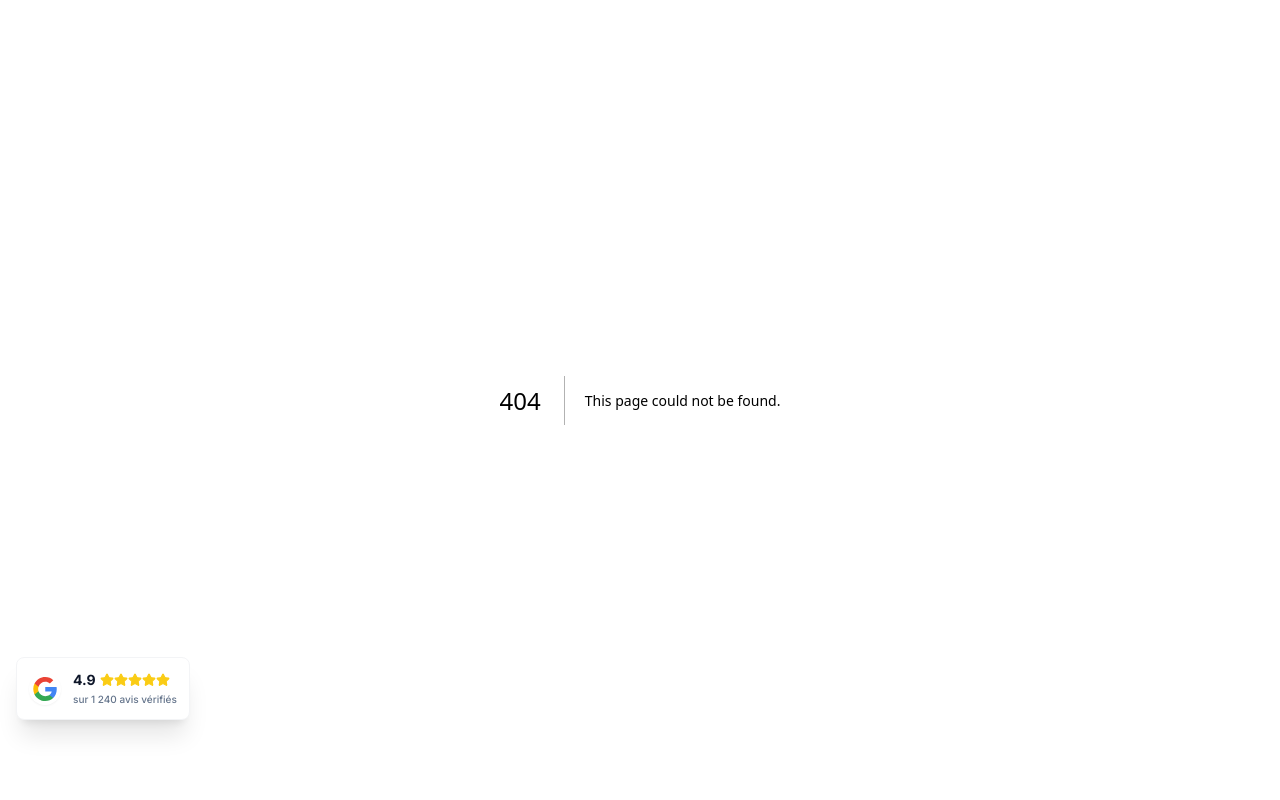
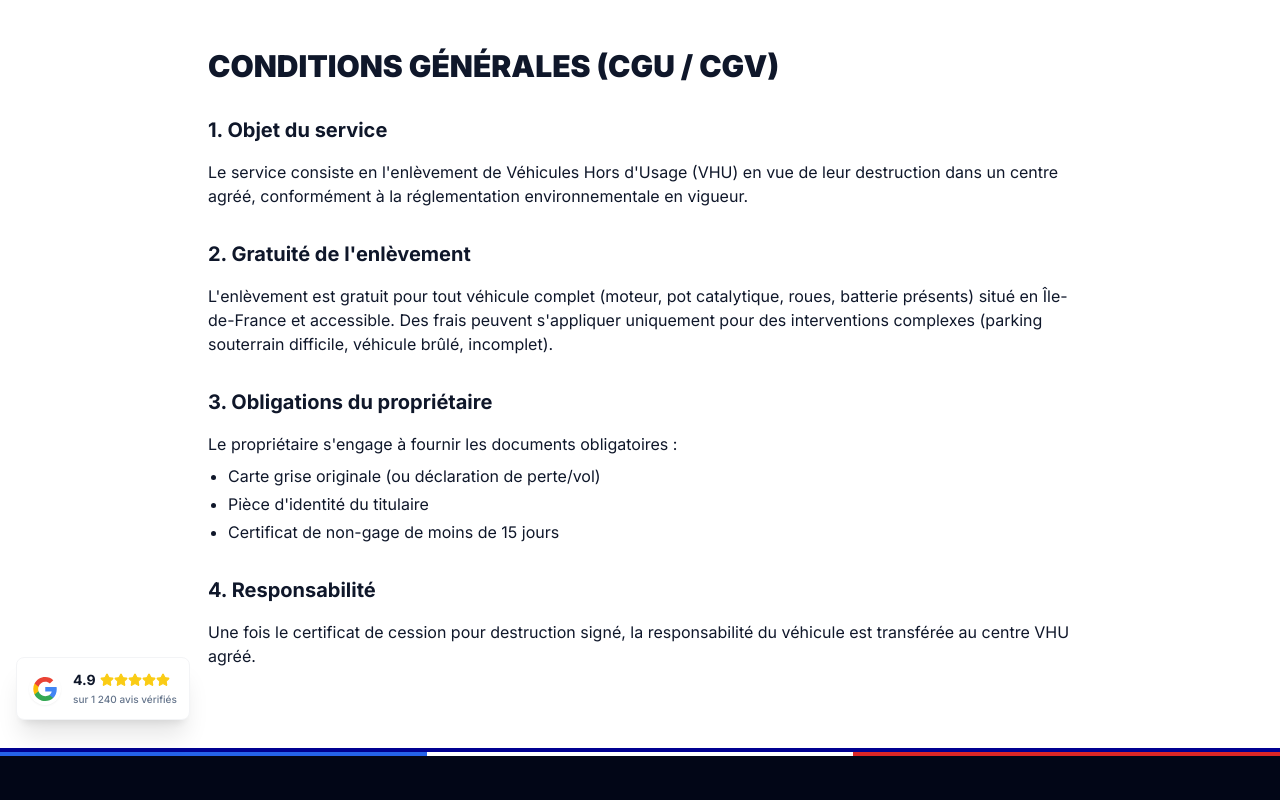
Before and after one commit to Ryn-95/Epaviste_Pro_Vhu, a Next.js app: page /cgv in a window 1280 px wide. Before the commit this address had no page. Shown: the top 800 px of the page. Built offline with nearby package versions, Linux system fonts and the light colour scheme; grey boxes are pictures that could not be loaded.

Commit message:
feat: add legal pages to fix security warning and improve trust

```diff
--- /dev/null
+++ b/src/app/cgv/page.tsx
@@ -0,0 +1,40 @@
+import { Metadata } from 'next';
+
+export const metadata: Metadata = {
+  title: 'CGV / CGU | Épaviste Pro VHU',
+  description: 'Conditions Générales d\'Utilisation et de Service.',
+  robots: 'noindex, nofollow'
+};
+
+export default function CGV() {
+  return (
+    <div className="max-w-4xl mx-auto px-4 py-12 prose prose-slate">
+      <h1 className="text-3xl font-black mb-8 uppercase text-slate-900">Conditions Générales (CGU / CGV)</h1>
+
+      <section className="mb-8">
+        <h2 className="text-xl font-bold mb-4">1. Objet du service</h2>
+        <p>Le service consiste en l'enlèvement de Véhicules Hors d'Usage (VHU) en vue de leur destruction dans un centre agréé, conformément à la réglementation environnementale en vigueur.</p>
+      </section>
+
+      <section className="mb-8">
+        <h2 className="text-xl font-bold mb-4">2. Gratuité de l'enlèvement</h2>
+        <p>L'enlèvement est gratuit pour tout véhicule complet (moteur, pot catalytique, roues, batterie présents) situé en Île-de-France et accessible. Des frais peuvent s'appliquer uniquement pour des interventions complexes (parking souterrain difficile, véhicule brûlé, incomplet).</p>
+      </section>
+
+      <section className="mb-8">
+        <h2 className="text-xl font-bold mb-4">3. Obligations du propriétaire</h2>
+        <p>Le propriétaire s'engage à fournir les documents obligatoires :</p>
+        <ul className="list-disc pl-5 mt-2 space-y-1">
+          <li>Carte grise originale (ou déclaration de perte/vol)</li>
+          <li>Pièce d'identité du titulaire</li>
+          <li>Certificat de non-gage de moins de 15 jours</li>
+        </ul>
+      </section>
+
+      <section className="mb-8">
+        <h2 className="text-xl font-bold mb-4">4. Responsabilité</h2>
+        <p>Une fois le certificat de cession pour destruction signé, la responsabilité du véhicule est transférée au centre VHU agréé.</p>
+      </section>
+    </div>
+  );
+}
--- /dev/null
+++ b/src/app/mentions-legales/page.tsx
@@ -0,0 +1,42 @@
+import { Metadata } from 'next';
+
+export const metadata: Metadata = {
+  title: 'Mentions Légales | Épaviste Pro VHU',
+  description: 'Mentions légales et informations juridiques de notre service d\'enlèvement d\'épaves agréé VHU.',
+  robots: 'noindex, nofollow'
+};
+
+export default function MentionsLegales() {
+  return (
+    <div className="max-w-4xl mx-auto px-4 py-12 prose prose-slate">
+      <h1 className="text-3xl font-black mb-8 uppercase text-slate-900">Mentions Légales</h1>
+
+      <section className="mb-8">
+        <h2 className="text-xl font-bold mb-4">1. Éditeur du site</h2>
+        <p>Le site <strong>Epaviste Pro VHU</strong> est édité par une entreprise spécialisée dans l'enlèvement et la destruction de véhicules hors d'usage.</p>
+        <ul className="list-disc pl-5 mt-2 space-y-1">
+          <li><strong>Siège social :</strong> Île-de-France</li>
+          <li><strong>Agrément VHU :</strong> PR 920001 B</li>
+          <li><strong>Email :</strong> contact@epavisteprovhu.fr</li>
+          <li><strong>Téléphone :</strong> 06 95 29 77 85</li>
+        </ul>
+      </section>
+
+      <section className="mb-8">
+        <h2 className="text-xl font-bold mb-4">2. Hébergement</h2>
+        <p>Le site est hébergé par Vercel Inc.</p>
+        <p>Adresse : 340 S Lemon Ave #4133 Walnut, CA 91789, USA</p>
+      </section>
+
+      <section className="mb-8">
+        <h2 className="text-xl font-bold mb-4">3. Propriété intellectuelle</h2>
+        <p>L'ensemble de ce site relève de la législation française et internationale sur le droit d'auteur et la propriété intellectuelle. Tous les droits de reproduction sont réservés.</p>
+      </section>
+
+      <section className="mb-8">
+        <h2 className="text-xl font-bold mb-4">4. Agrément VHU</h2>
+        <p>Conformément aux articles R.543-153 et suivants du Code de l'environnement, nous disposons de l'agrément préfectoral VHU n° PR 920001 B nous autorisant à prendre en charge les véhicules destinés à la destruction.</p>
+      </section>
+    </div>
+  );
+}
--- /dev/null
+++ b/src/app/politique-confidentialite/page.tsx
@@ -0,0 +1,46 @@
+import { Metadata } from 'next';
+
+export const metadata: Metadata = {
+  title: 'Politique de Confidentialité | Épaviste Pro VHU',
+  description: 'Notre politique de protection des données personnelles (RGPD).',
+  robots: 'noindex, nofollow'
+};
+
+export default function PolitiqueConfidentialite() {
+  return (
+    <div className="max-w-4xl mx-auto px-4 py-12 prose prose-slate">
+      <h1 className="text-3xl font-black mb-8 uppercase text-slate-900">Politique de Confidentialité</h1>
+
+      <section className="mb-8">
+        <h2 className="text-xl font-bold mb-4">1. Collecte des données</h2>
+        <p>Nous collectons uniquement les données nécessaires au traitement de votre demande d'enlèvement d'épave :</p>
+        <ul className="list-disc pl-5 mt-2 space-y-1">
+          <li>Nom et prénom</li>
+          <li>Numéro de téléphone</li>
+          <li>Adresse d'enlèvement</li>
+          <li>Informations sur le véhicule</li>
+        </ul>
+      </section>
+
+      <section className="mb-8">
+        <h2 className="text-xl font-bold mb-4">2. Utilisation des données</h2>
+        <p>Ces données sont utilisées exclusivement pour :</p>
+        <ul className="list-disc pl-5 mt-2 space-y-1">
+          <li>Vous contacter pour organiser l'enlèvement</li>
+          <li>Établir le certificat de cession et de destruction</li>
+          <li>Assurer la traçabilité administrative (SIV)</li>
+        </ul>
+      </section>
+
+      <section className="mb-8">
+        <h2 className="text-xl font-bold mb-4">3. Conservation et Sécurité</h2>
+        <p>Vos données sont conservées pendant la durée légale requise par la préfecture pour le suivi des dossiers VHU (5 ans). Elles ne sont jamais vendues à des tiers.</p>
+      </section>
+
+      <section className="mb-8">
+        <h2 className="text-xl font-bold mb-4">4. Vos droits (RGPD)</h2>
+        <p>Conformément au RGPD, vous disposez d'un droit d'accès, de rectification et de suppression de vos données. Pour l'exercer, contactez-nous par téléphone.</p>
+      </section>
+    </div>
+  );
+}
```
